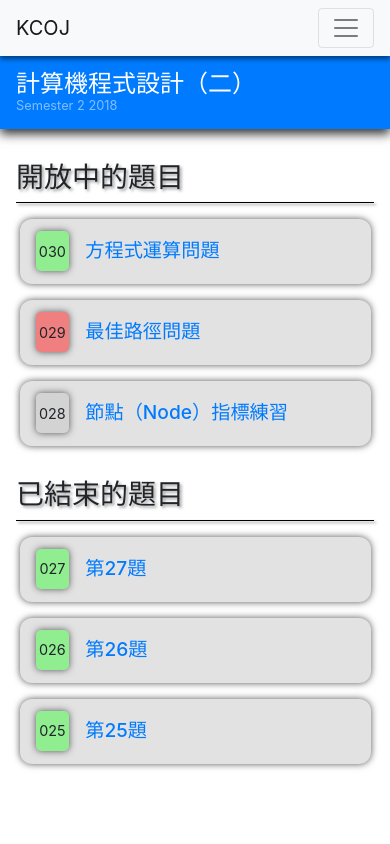
After one commit to KCOJ/KCOJ, a Flask app: template template/question.html in a window 390 px wide. The commit adds this page. Run offline with Flask 2, Linux system fonts and the light colour scheme; the template is opened without the code that fills it, so the values that code supplies are empty; some libraries are stand-ins or nearby versions.

Commit message:
/static and question list

```diff
--- a/app.py
+++ b/app.py
@@ -215,6 +215,9 @@ def question_page():
                 'language': int_questions[number][3],
             }
 
+    userid = current_user.get_id()
+
+    return render_template('question.html', title="KCOJ - 題庫", userid=userid, gravatar=get_gravatar(users[userid]['email'], 30))
     return str(questions)
 
 # 作業題目畫面
--- /dev/null
+++ b/static/css/question.css
@@ -0,0 +1,436 @@
+html,
+body {
+  overflow-x: hidden; /* Prevent scroll on narrow devices */
+}
+
+body {
+  padding-top: 56px;
+}
+
+nav.top-navbar {
+  box-shadow: 0 3px 5px rgba(0,0,0, 0.5);
+}
+
+hr.hr-line {
+  width: 100%;
+  border-top: 1px solid black;
+  box-shadow: 2px 2px 3px rgba(0,0,0, 0.5);
+  margin: 8px 0 16px 0;
+}
+
+div.heading {
+    margin-top: 32px;
+    margin-bottom: 32px;
+}
+
+div.heading-pad {
+  border-radius: 8px;
+  box-shadow: 0 0 7px black;
+}
+
+h3.question-section-title {
+  text-shadow: 2px 2px 3px rgba(64, 64, 64, 0.5);
+  margin: 0;
+}
+
+div.server-state {
+  display: flex;
+  width: 64px;
+  height: 48px;
+  border-radius: 5px;
+  color: rgb(64, 64, 64);
+  background-color: limegreen;
+  justify-content: center;
+  align-items: center;
+  box-shadow: 0px 0px 7px rgba(0,0,0, 0.75);
+  margin-right: 10px;
+  text-shadow: 2px 2px 3px rgba(0,0,0, 0.3);
+}
+
+/* 接受「問題元件」的容器 */
+div.question-system {
+  display: flex;
+  flex-direction: column;
+  align-items: center;
+  width: 100%;
+}
+
+/* #region ============ Question Item =========== */
+/* 在問題清單中的每項元件。 */
+div.question-item {
+  display: flex;
+  position: relative;
+  width: 100%;
+  background-color: #E2E2E2;
+  justify-content: left;
+  border-radius: 12px;
+  padding: 12px 16px;
+  margin-bottom: 16px;
+  box-shadow: 0 0 7px #555;
+  outline: none;
+}
+
+/* 每項題目元件中，左方的「通過狀態」圖示 */
+div.question-item > div.state {
+  position: relative;
+  display: flex;
+  width: 50px;
+  height: 50px;
+  border-radius:  5px;
+  justify-content: center;
+  align-items: center;
+  margin-right: 16px;
+  box-shadow: 0 0 7px #555;
+}
+div.question-item > div.state.passed { background-color: lightgreen; }
+div.question-item > div.state.not-passed { background-color: lightcoral; }
+div.question-item > div.state.not-answered { background-color: lightgray; }
+
+/* 當游標在圖示上時，會出現漂浮的提示訊息，提示是否通過、未通過或未上傳。 */
+div.state:hover::before {
+  position: absolute;
+  display: flex;
+  left: -7px; bottom: -35px;
+  width: 60px;
+  height: 30px;
+  border-radius: 8px;
+  background: rgba(32, 32, 32, 0.5);
+  color: white;
+  visibility: visible;
+  opacity: 1;
+  transition: visibility 0s, opacity 0.25s linear;
+  justify-content: center;
+  align-items: center;
+  box-shadow: 0 0 5px #333;
+  z-index: 1024;
+}
+
+div.state.passed:hover::before { content: '已通過'; }
+div.state.not-passed:hover::before { content: '未通過'; }
+div.state.not-answered:hover::before { content: '未上傳'; }
+
+/* 在問題元件中的「訊息區域」 */
+div.question-item > div.question-info {
+  width: 100%;
+}
+
+/* 題目的標題 */
+div.question-item > div.question-info > a.question-title {
+  font-size: 1.5rem;
+  font-weight: 900;
+  margin-bottom: 8px;
+}
+
+/* 題目的簡短敘述 */
+div.question-item > div.question-info > p.question-description {
+  margin-bottom: 8px;
+}
+
+/* 題目的屬性標籤容器 */
+div.question-item > div.question-info > div.label-pool {
+  background-color: #AAA;
+  border-radius: 14px;
+  padding: 8px;
+}
+
+/* 在題目的屬性標籤容器中，每一項的標籤 */
+div.question-item > div.question-info > div.label-pool > label {
+  background-color: lightblue;
+  font-size: 0.8rem;
+  border-radius: 8px;
+  padding: 3px 7px;
+  margin: 0;
+  box-shadow: 0 0 7px #333;
+}
+
+/* #endregion ========== Question Item ========== */
+
+/* #region Following selector is inherited. */
+
+@media (max-width: 767.98px) {
+  .offcanvas-collapse {
+    position: fixed;
+    top: 56px; /* Height of navbar */
+    bottom: 0;
+    width: 100%;
+    padding-right: 1rem;
+    padding-left: 1rem;
+    overflow-y: auto;
+    background-color: var(--gray-dark);
+    transition: -webkit-transform .3s ease-in-out;
+    transition: transform .3s ease-in-out;
+    transition: transform .3s ease-in-out, -webkit-transform .3s ease-in-out;
+    -webkit-transform: translateX(100%);
+    transform: translateX(100%);
+  }
+  .offcanvas-collapse.open {
+    -webkit-transform: translateX(-1rem);
+    transform: translateX(-1rem); /* Account for horizontal padding on navbar */
+  }
+}
+
+.nav-scroller {
+  position: relative;
+  z-index: 2;
+  height: 2.75rem;
+  overflow-y: hidden;
+}
+
+.nav-scroller .nav {
+  display: -webkit-box;
+  display: -ms-flexbox;
+  display: flex;
+  -ms-flex-wrap: nowrap;
+  flex-wrap: nowrap;
+  padding-bottom: 1rem;
+  margin-top: -1px;
+  overflow-x: auto;
+  color: rgba(255, 255, 255, .75);
+  text-align: center;
+  white-space: nowrap;
+  -webkit-overflow-scrolling: touch;
+}
+
+.nav-underline .nav-link {
+  padding-top: .75rem;
+  padding-bottom: .75rem;
+  font-size: .875rem;
+  color: var(--secondary);
+}
+
+.nav-underline .nav-link:hover {
+  color: var(--blue);
+}
+
+.nav-underline .active {
+  font-weight: 500;
+  color: var(--gray-dark);
+}
+
+.text-white-50 { color: rgba(255, 255, 255, .5); }
+
+.bg-blue { background-color: var(--blue); }
+
+.border-bottom { border-bottom: 1px solid #e5e5e5; }
+
+.box-shadow { box-shadow: 0 .25rem .75rem #333333; }
+
+span[class*='checking-'] {
+    position: relative;
+    display: block;
+    width: 40px;
+    height: 40px;
+    text-align: center;
+    line-height: 36px;
+    color: black;
+    border: 1px solid gray;
+    border-radius: 5px;
+}
+
+span[class*='checking-']::before {
+    position: absolute;
+    display: block;
+    bottom: -35px;  left: -10px;
+    width: 60px;
+    background-color: rgba(0, 0, 0, .7);
+    text-align: center;
+    line-height: 1.5rem;
+    color: white;
+    padding: 2px 5px;
+    border: 1px solid black;
+    border-radius: 5px;
+    z-index: 100;
+
+    visibility: hidden;
+    opacity: 0;
+
+    transition: visibility 0s, opacity 0.25s linear;
+}
+
+span[class*='checking-']:hover::before {
+    visibility: visible;
+    opacity: 1;
+    transition: visibility 0s, opacity 0.25s linear;
+}
+
+span.checking-not-answered { background-color: lightgray; }
+span.checking-not-passed { background-color: lightcoral; }
+span.checking-passed { background-color: lightgreen; }
+
+span.checking-not-answered::before { content: '未上傳'; }
+span.checking-not-passed::before { content: '未通過'; }
+span.checking-passed::before { content: '已通過'; }
+
+.back-to-top {
+    display: block;
+    position: fixed;
+    bottom: 30px;  right: 30px;
+    width: 60px; height: 60px;
+    background-color: rgba(67, 117, 255, 0.5);
+    border: 2px solid rgba(6, 22, 255, 0.7);
+    border-radius: 100%;
+    box-shadow: 3px 3px 5px black;
+}
+
+.arrow-up {
+    width: 0;
+    height: 0;
+    border-left: 15px solid transparent;
+    border-right: 15px solid transparent;
+    border-bottom: 15px solid rgba(6, 22, 255, 0.7);
+    margin: 35% 0 0 23%;
+
+    transition: border-bottom-color 0.25s;
+}
+
+.back-to-top:hover .arrow-up {
+    border-bottom-color: rgba(6, 22, 255, 1);
+    transition: border-bottom-color 0.25s;
+}
+
+.lh-100 { line-height: 1; }
+.lh-125 { line-height: 1.25; }
+.lh-150 { line-height: 1.5; }
+
+/* #endregion  */
+
+/* Breakpoint: 1280px */
+@media screen and (max-width: 1279px) {
+  div.question-item > div.state {
+    width: 50px;
+    height: 50px;
+  }
+}
+
+/* Breakpoint: 768px */
+@media screen and (max-width: 767px) {
+  /* 在問題清單中的每項元件。 */
+  div.question-item {
+    height: auto;
+    max-height: 65px;
+    overflow: hidden;
+
+    transition: max-height 0.5s;
+  }
+
+  /* 當問題元件被聚焦的時候 */
+  div.question-item:focus {
+    background-color: rgb(236, 236, 204);
+    max-height: 180px;
+    overflow: auto;
+
+    transition:  max-height 0.5s;
+  }
+
+  /* 每項題目元件中，左方的「通過狀態」圖示 */
+  div.question-item > div.state {
+    width: 40px;
+    height: 40px;
+    font-size: 0.9rem;
+  }
+
+  /* 當游標在圖示上時，會出現漂浮的提示訊息，提示是否通過、未通過或未上傳。 */
+  div.state:hover::before {
+    left: -12px; bottom: -35px;
+  }
+
+  /* 題目的標題 */
+  div.question-item > div.question-info > h4.question-title {
+    margin-top: 5px;
+    margin-bottom: 16px;
+  }
+
+  /* 題目的簡短敘述 */
+  div.question-item > div.question-info > p.question-description {
+    margin-bottom: 8px;
+  }
+
+  /* 題目的屬性標籤容器 */
+  div.question-item > div.question-info > div.label-pool {
+    background-color: #AAA;
+    border-radius: 14px;
+    padding: 8px;
+  }
+
+  /* 在題目的屬性標籤容器中，每一項的標籤 */
+  div.question-item > div.question-info > div.label-pool > label {
+    background-color: lightblue;
+    font-size: 0.8rem;
+    border-radius: 8px;
+    padding: 3px 7px;
+    margin: 0;
+    box-shadow: 0 0 7px #333;
+  }
+}
+
+/* Breakpoint: 576px */
+@media screen and (max-width: 575px) {
+  /* 標頭 */
+  div.heading {
+    margin-top: 0;
+  }
+
+  /* 標題底下的標題面板 */
+  div.heading > div {
+    border-radius: 0;
+    box-shadow: 0 5px 10px #333;
+  }
+
+  /* 分隔線 */
+  hr.hr-line {
+    margin-left: 16px;
+    margin-right: 16px;
+  }
+
+  /* 區塊標題 */
+  h3.question-section-title {
+    font-size: 1.75rem;
+    margin-left: 16px;
+  }
+
+  /* 在問題清單中的每項元件。 */
+  div.question-item {
+    height: auto;
+    max-height: 65px;
+    overflow: hidden;
+    width: 90%;
+
+    transition: max-height 0.5s;
+  }
+
+  /* 當問題元件被聚焦的時候 */
+  div.question-item:focus {
+    background-color: rgb(236, 236, 204);
+    max-height: 200px;
+    overflow: auto;
+
+    transition:  max-height 0.5s;
+  }
+
+  /* 每項題目元件中，左方的「通過狀態」圖示 */
+  div.question-item > div.state {
+    width: 40px;
+    height: 40px;
+    font-size: 0.9rem;
+  }
+
+  /* 當游標在圖示上時，會出現漂浮的提示訊息，提示是否通過、未通過或未上傳。 */
+  div.state:hover::before {
+    left: -12px; bottom: -35px;
+  }
+
+  /* 題目的標題 */
+  div.question-item > div.question-info > h4.question-title {
+    margin-top: 8px;
+    margin-bottom: 18px;
+    font-size: 1.2rem;
+    overflow: hidden;
+    white-space: nowrap;
+    text-overflow: ellipsis;
+  }
+
+  /* 題目的簡短敘述 */
+  div.question-item > div.question-info > p.question-description {
+    margin-bottom: 8px;
+  }
+}
--- /dev/null
+++ b/template/question.html
@@ -0,0 +1,106 @@
+{% extends "base.html" %}
+{% block body %}
+<link rel="stylesheet" type="text/css" href="/static/css/question.css">
+
+<!-- 網頁主區塊 -->
+<main class="container">
+    <!-- 區塊標題 -->
+    <div class="row heading">
+        <div class="col-12 d-flex align-items-center px-3 py-3 text-white-50 bg-blue heading-pad">
+            <div class="lh-100">
+                <h4 class="mb-0 text-white lh-100">計算機程式設計（二）</h4>
+                <small>Semester 2 2018</small>
+            </div>
+        </div>
+    </div>
+
+    <!-- 開放中的題目 -->
+    <div class="row mb-3">
+        <h3 class='question-section-title'>開放中的題目</h3>
+        <hr class="hr-line">
+        <div class='question-system'>
+
+            <div class='question-item' tabindex='0'>
+                <div class="state passed">030</div>
+                <div class='question-info'>
+                    <h4 class='question-title'><a href='30'>方程式運算問題</a></h4>
+                    <p class='question-description'>給定兩個方程式與運算（加、減、乘、除），算出運算式的結果。</p>
+                    <div class='label-pool'>
+                        <label>Array</label>
+                        <label>Recursion</label>
+                    </div>
+                </div>
+            </div>
+
+            <div class='question-item' tabindex='0'>
+                <div class="state not-passed">029</div>
+                <div class='question-info'>
+                    <h4 class='question-title'><a href='29'>最佳路徑問題</a></h4>
+                    <p class='question-description'>給定 N 個節點與節點之間的 M 個權重，求出起迄之間的最佳路徑。</p>
+                    <div class='label-pool'>
+                        <label>Node</label>
+                        <label>Pointer</label>
+                    </div>
+                </div>
+            </div>
+
+            <div class='question-item' tabindex='0'>
+                <div class="state not-answered">028</div>
+                <div class='question-info'>
+                    <h4 class='question-title'><a href='28'>節點（Node）指標練習</a></h4>
+                    <p class='question-description'>運用上課時所教的知識，實作出串列鏈結的資料結構。</p>
+                    <div class='label-pool'>
+                        <label>Node</label>
+                        <label>Pointer</label>
+                    </div>
+                </div>
+            </div>
+
+        </div>
+    </div>
+
+    <!-- 已結束的題目 -->
+    <div class="row">
+        <h3 class='question-section-title'>已結束的題目</h3>
+        <hr class="hr-line">
+        <div class='question-system'>
+
+            <div class='question-item' tabindex='0'>
+                <div class="state passed">027</div>
+                <div class='question-info'>
+                    <h4 class='question-title'><a href='27'>第27題</a></h4>
+                    <p class='question-description'>第27題的敘述</p>
+                    <div class='label-pool'>
+                        <label>Label1</label>
+                        <label>Label2</label>
+                    </div>
+                </div>
+            </div>
+
+            <div class='question-item' tabindex='0'>
+                <div class="state passed">026</div>
+                <div class='question-info'>
+                    <h4 class='question-title'><a href='26'>第26題</a></h4>
+                    <p class='question-description'>第26題的敘述</p>
+                    <div class='label-pool'>
+                        <label>Label1</label>
+                        <label>Label2</label>
+                    </div>
+                </div>
+            </div>
+
+            <div class='question-item' tabindex='0'>
+                <div class="state passed">025</div>
+                <div class='question-info'>
+                    <h4 class='question-title'><a href='25'>第25題</a></h4>
+                    <p class='question-description'>第25題的敘述</p>
+                    <div class='label-pool'>
+                        <label>Label1</label>
+                        <label>Label2</label>
+                    </div>
+                </div>
+            </div>
+        </div>
+    </div>
+</main>
+{% endblock %}
--- a/template/user.html
+++ b/template/user.html
@@ -1,6 +1,6 @@
 {% extends "base.html" %}
 {% block body %}
-<link rel="stylesheet" type="text/css" href="static/css/user.css">
+<link rel="stylesheet" type="text/css" href="/static/css/user.css">
 
 <!-- 主要版面 -->
 <main class='container mt-3'>
```
